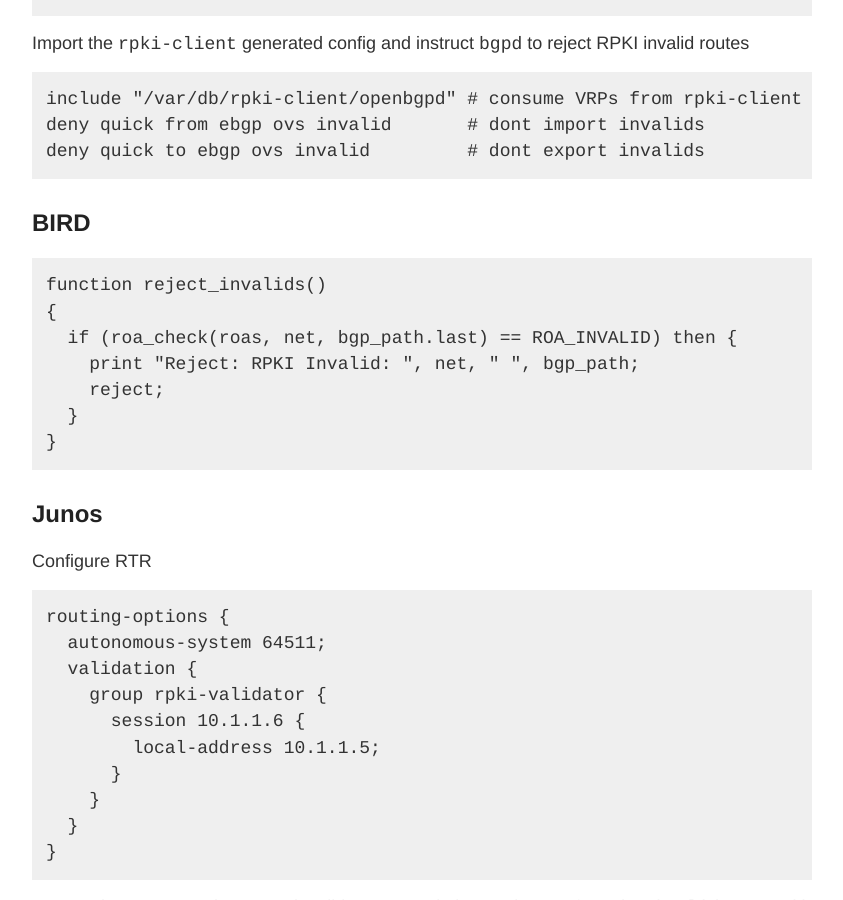
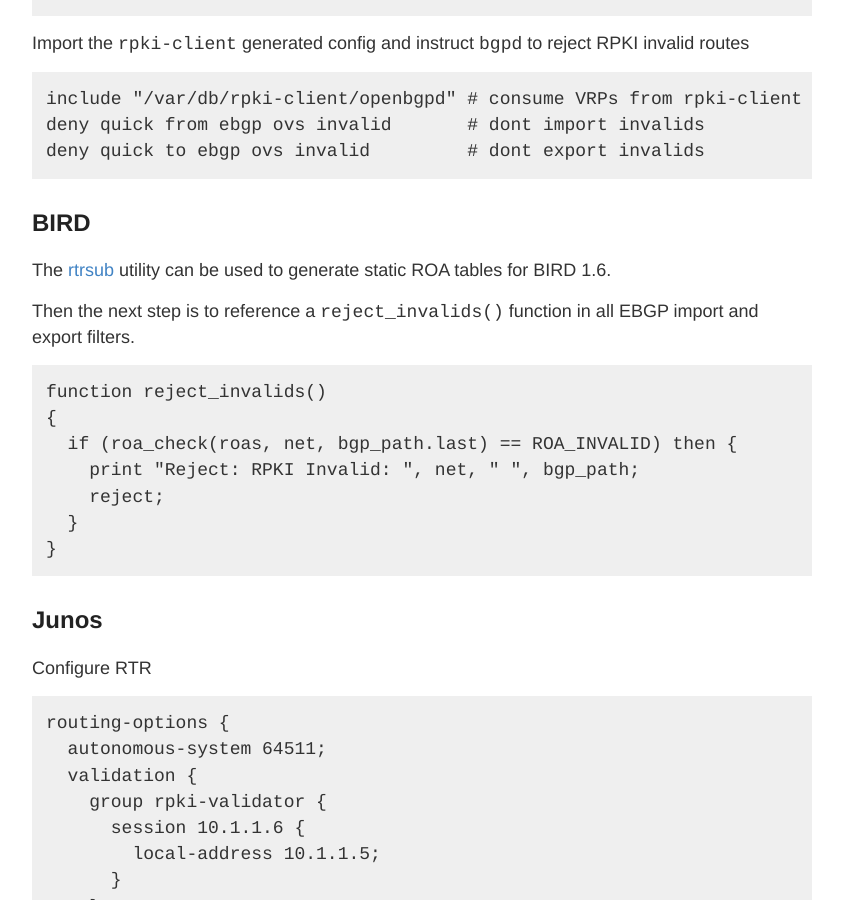
Before and after one commit to NLNOG/bgpfilterguide, a Jekyll site: the page built from guides/reject_invalids.md, in a window 1280 px wide and 900 px high, scrolled down 1037 px. Shown: the whole window, without its empty margins (218-1061 px from the left). Built offline with Jekyll 4.4.1, drawn with Linux system fonts in a browser that asks for light colours.

Commit message:
expand on bird

````diff
--- a/guides/reject_invalids.md
+++ b/guides/reject_invalids.md
@@ -39,6 +39,11 @@
 ```
 
 ## BIRD
+
+The [rtrsub](https://github.com/job/rtrsub) utility can be used to generate static ROA tables for BIRD 1.6.
+
+Then the next step is to reference a `reject_invalids()` function in all EBGP import and export filters.
+
 ```
 function reject_invalids()
 {
````
